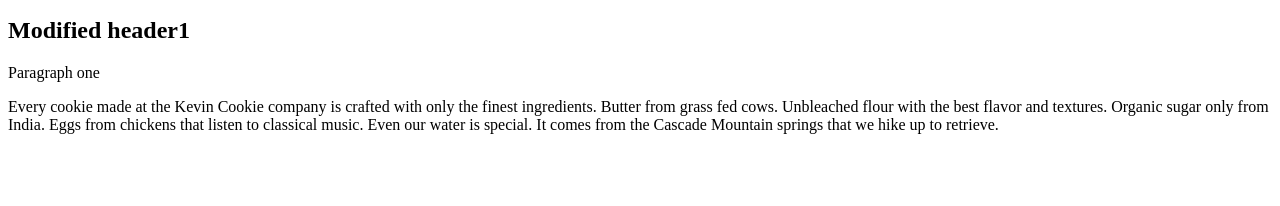
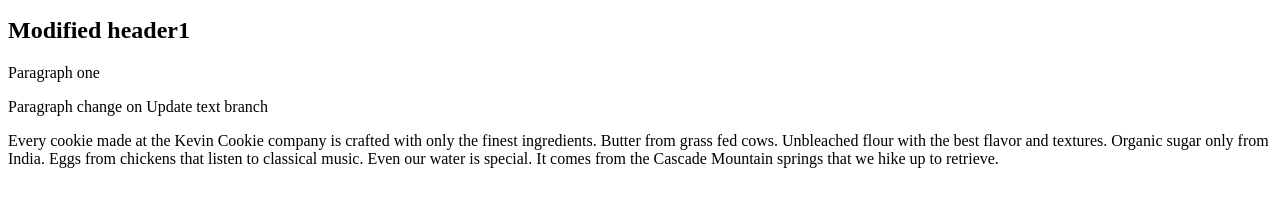
Before and after one commit to Asta009/astaTest1, a plain HTML site: page index.htm in a window 1280 px wide. Shown: the part 110-316 px from the top of the page. Drawn offline with Linux system fonts and the light colour scheme.

Commit message:
Added paragraph to branch

```diff
--- a/index.htm
+++ b/index.htm
@@ -6,6 +6,7 @@
 <h2>Modified header</h2>
 <h2>Modified header1</h2>
 <p>Paragraph one</p>
+<p>Paragraph change on Update text branch</p>
 <p>Every cookie made at the Kevin Cookie company is crafted with only the finest ingredients. Butter from grass fed cows. Unbleached flour with the best flavor and textures. Organic sugar only from India. Eggs from chickens that listen to classical music. Even our water is special. It comes from the Cascade Mountain springs that we hike up to retrieve. </p>
 
 </body>
```
